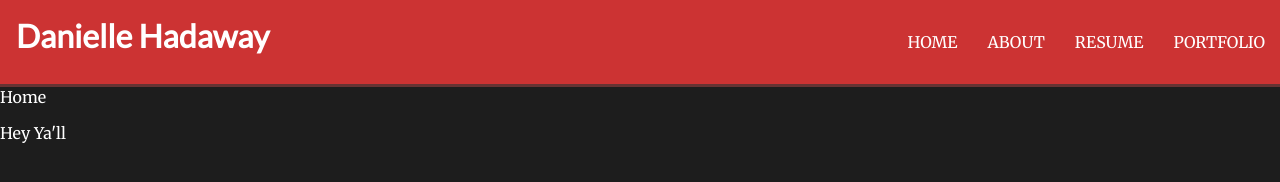
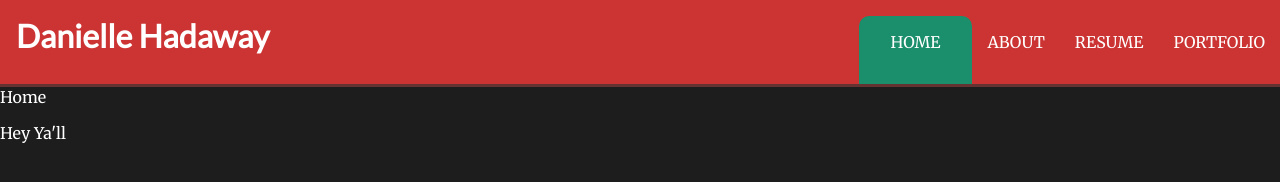
Before and after one commit to dhadaway/dhadaway.github.io, a plain HTML site: page index.html in a window 1280 px wide. Drawn offline with Linux system fonts and the light colour scheme.

Commit message:
home nav tab

```diff
--- a/css/styles.css
+++ b/css/styles.css
@@ -25,13 +25,7 @@ body {
 	}
 /*Layout*/
 
-h1 {
-		background-color: #cc3333;
-		height: 55px;
-		box-shadow: inset 0px -3px 0px #663333;
-		padding: .5em;
-		margin: 0;
-	}
+
 
 
 /*Typography*/
@@ -40,7 +34,16 @@ h1 {
 h1, h2{
     font-family: 'Lato', sans-serif;
     color: white;
-}
+
+   }
+
+h1 {
+		background-color: #cc3333;
+		height: 55px;
+		box-shadow: inset 0px -3px 0px #663333;
+		padding: .5em;
+		margin: 0;
+	}
 
 
 /*Navigation*/
@@ -51,11 +54,12 @@ a:link {
     text-decoration: none;
     text-transform: uppercase;
     display: inline;
+    min-width: 660px;
 
 }
 
 a:hover {
-
+	text-shadow: 2px 2px 7px #111111;
 }
 
 .nav {
@@ -89,3 +93,14 @@ a:hover {
 		text-decoration: none;
 		color: #fff;
 	}
+
+#home-nav {
+
+	    background-color: #1b8e6b;
+		height: 60px;
+		padding: 1em 2em 2em 2em;
+		margin: 0;
+		border-top-left-radius: 10px;
+		border-top-right-radius: 10px;
+
+}
--- a/index.html
+++ b/index.html
@@ -22,7 +22,7 @@
 
         <nav role='navigation' class="nav" class="grid-6">
   <ul>
-    <li><a href="index.html">Home</a></li>
+    <li><a href="index.html" id="home-nav">Home</a></li>
     <li><a href="about.html">About</a></li>
     <li><a href="resume.html">Resume</a></li>
     <li><a href="portfolio.html">Portfolio</a></li>
```
